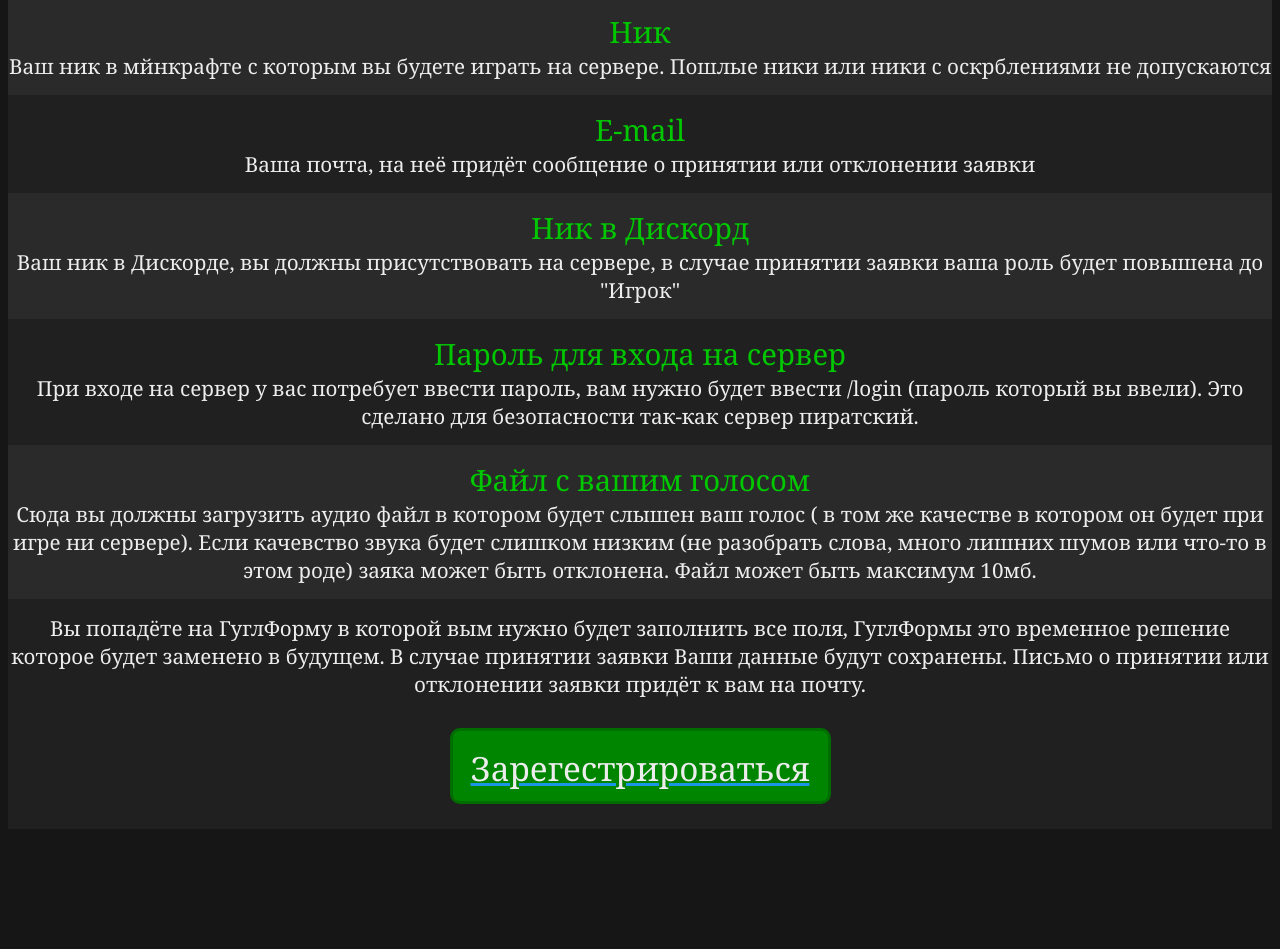
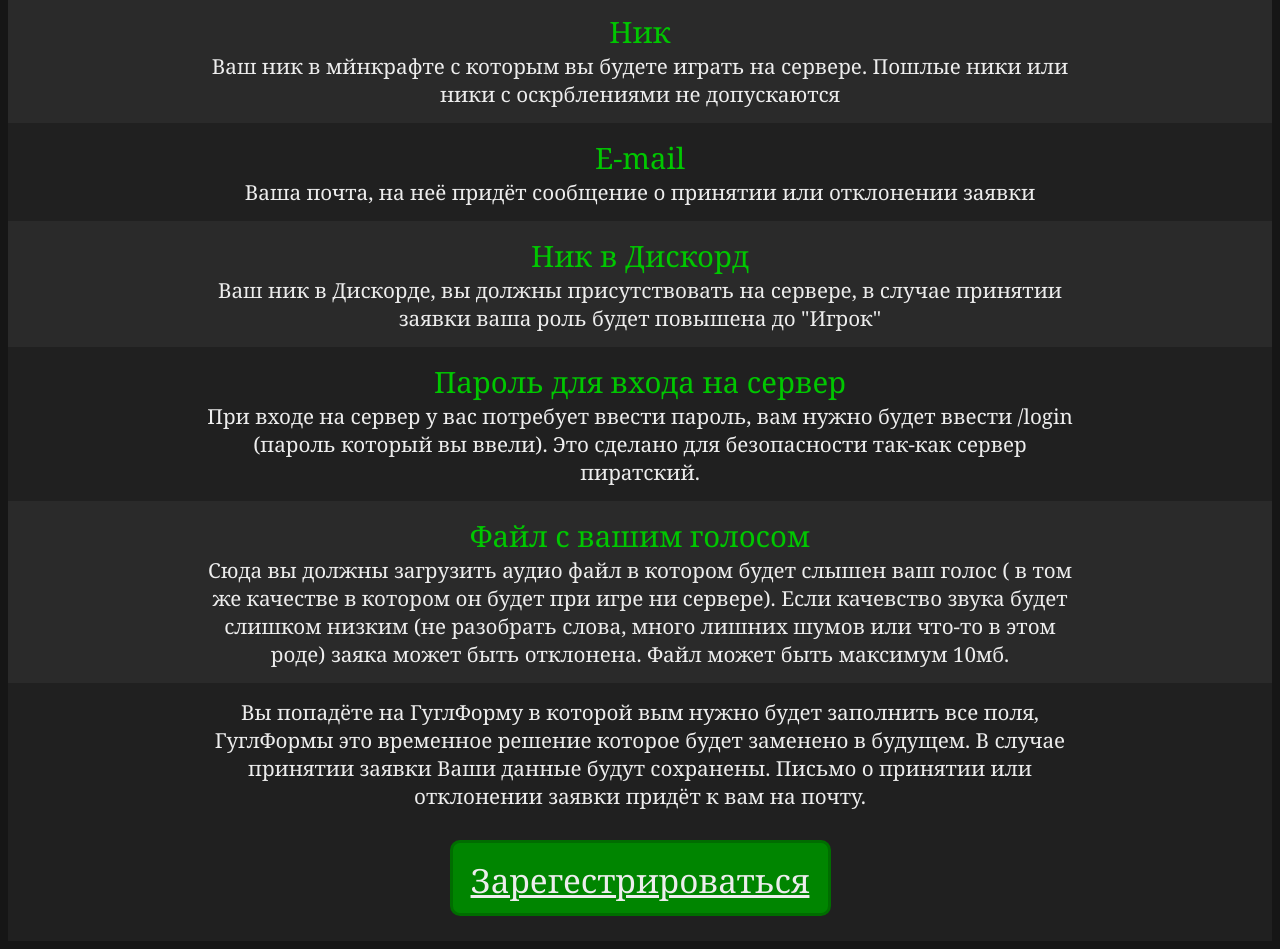
Before and after one commit to Slavanchek/UniverseCraft-site, a plain HTML site: page registrate.htm in a window 1280 px wide. Shown: the part 73-1022 px from the top of the page. Before the commit the page ends 910 px from the top, so only its background shows below. Drawn offline with Linux system fonts and the light colour scheme.

Commit message:
Небольшие доработки

```diff
--- a/registrate.htm
+++ b/registrate.htm
@@ -52,7 +52,8 @@
             временное решение которое будет заменено в будущем. В случае принятии заявки Ваши данные
             будут сохранены. Письмо о принятии или отклонении заявки придёт к вам на почту.
         </div>
-        <a href="https://docs.google.com/forms/d/e/1FAIpQLSc1pysOxtQIxDKSpd35K9X61eUw1rHik3VYkUZmY-38RkJgSg/viewform?usp=dialog">
+        <a href="https://docs.google.com/forms/d/e/1FAIpQLSc1pysOxtQIxDKSpd35K9X61eUw1rHik3VYkUZmY-38RkJgSg/viewform?usp=dialog"
+            style="color: #EDEDED;">
             <div class="anims" style="background-color: #008500; height: 70px; width: 375px; margin: 30px auto 10px auto;
                 border-color: #006d00; border-radius: 10px; border-width: 3px; border-style: solid;">
                 <div class="text" style="font-size: 25pt;margin-top: 10.5pt;">Зарегестрироваться</div>
--- a/styles.css
+++ b/styles.css
@@ -184,3 +184,10 @@ a {
         opacity: 1;
     }
 }
+
+
+.uslov{
+    width: 890px;
+    margin-left: auto;
+    margin-right: auto;
+}
```
Also changed, not shown: index.htm (+2 -2 lines).
